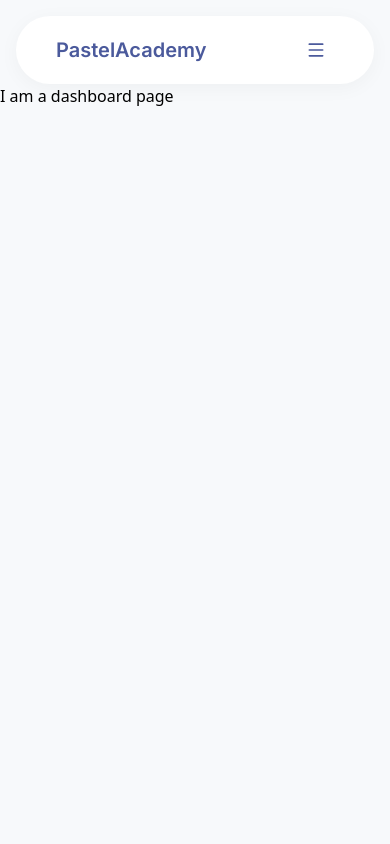
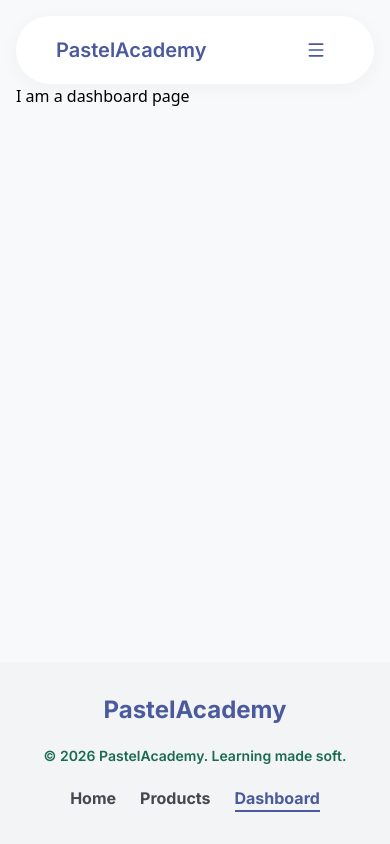
Before and after one commit to akshansh-kakkkar/Pastel-Academy, a Next.js app: page /dashboard in a window 390 px wide. Built offline with nearby package versions, Linux system fonts and the light colour scheme.

Commit message:
added responsive footer to the application

```diff
--- /dev/null
+++ b/app/components/Footer.tsx
@@ -0,0 +1,22 @@
+"use client"
+import { Inter } from "next/font/google"
+import Link from "next/link"
+import { usePathname } from "next/navigation"
+
+const InterFont = Inter({
+    subsets :['latin']
+})
+export default function Footer(){
+    const pathName = usePathname();
+    return (
+        <div className={`lg:flex-row lg:gap-0 gap-5 flex-col ${InterFont.className} bg-[#F2F4F6] flex justify-between items-center text-center px-10 py-8`}>
+            <div className={`text-2xl  font-bold text-[#4B5A9C]`}>PastelAcademy</div>
+            <div className="text-sm sm:text-md font-semibold text-[#1B6B4F]">&copy; 2026 PastelAcademy. Learning made soft.</div>
+            <div className={`flex gap-6 text-[#454650] text-md font-bold`}>
+                <Link href={'/'} className={`${pathName === "/" ? "text-[#4b5A9c] border-b-2" : ""} transition-all duration-300`}>Home</Link>
+                <Link className={`${pathName === "/products" ? "text-[#4b5A9c] border-b-2" : ""} transition-all duration-300`} href={'/products'}>Products</Link>
+                <Link className={`${pathName === "/dashboard" ? "text-[#4b5A9c] border-b-2" : ""} transition-all duration-300`} href={'/dashboard'}>Dashboard</Link>
+            </div>
+        </div>
+    )
+}
--- a/app/layout.tsx
+++ b/app/layout.tsx
@@ -1,7 +1,6 @@
-
+import Footer from "./components/Footer";
 import Navbar from "./components/Navbar";
 import "./globals.css";
-
 
 export default function RootLayout({
   children,
@@ -9,12 +8,12 @@ export default function RootLayout({
   children: React.ReactNode;
 }>) {
   return (
-    <html
-      lang="en"
-      className={`h-full antialiased bg-[#F7F9FB]`}
-    >
-      <Navbar />
-      <body className="min-h-full flex flex-col">{children}</body>
+    <html lang="en">
+      <body className="flex flex-col min-h-screen antialiased  bg-[#F7F9FB]">
+        <Navbar />
+        <main className="flex-1 sm:mx-10 mx-4">{children}</main>
+        <Footer />
+      </body>
     </html>
   );
 }
```
